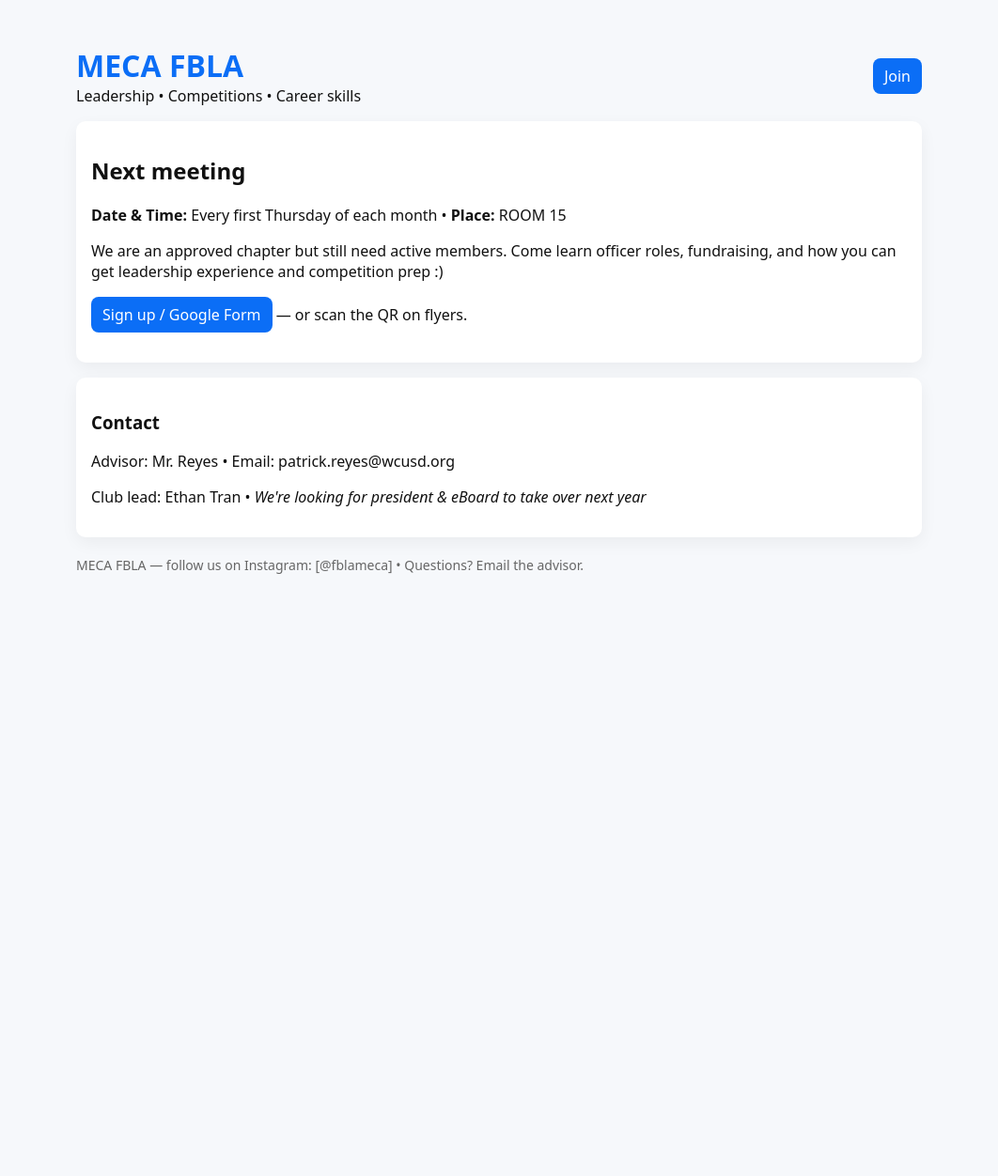
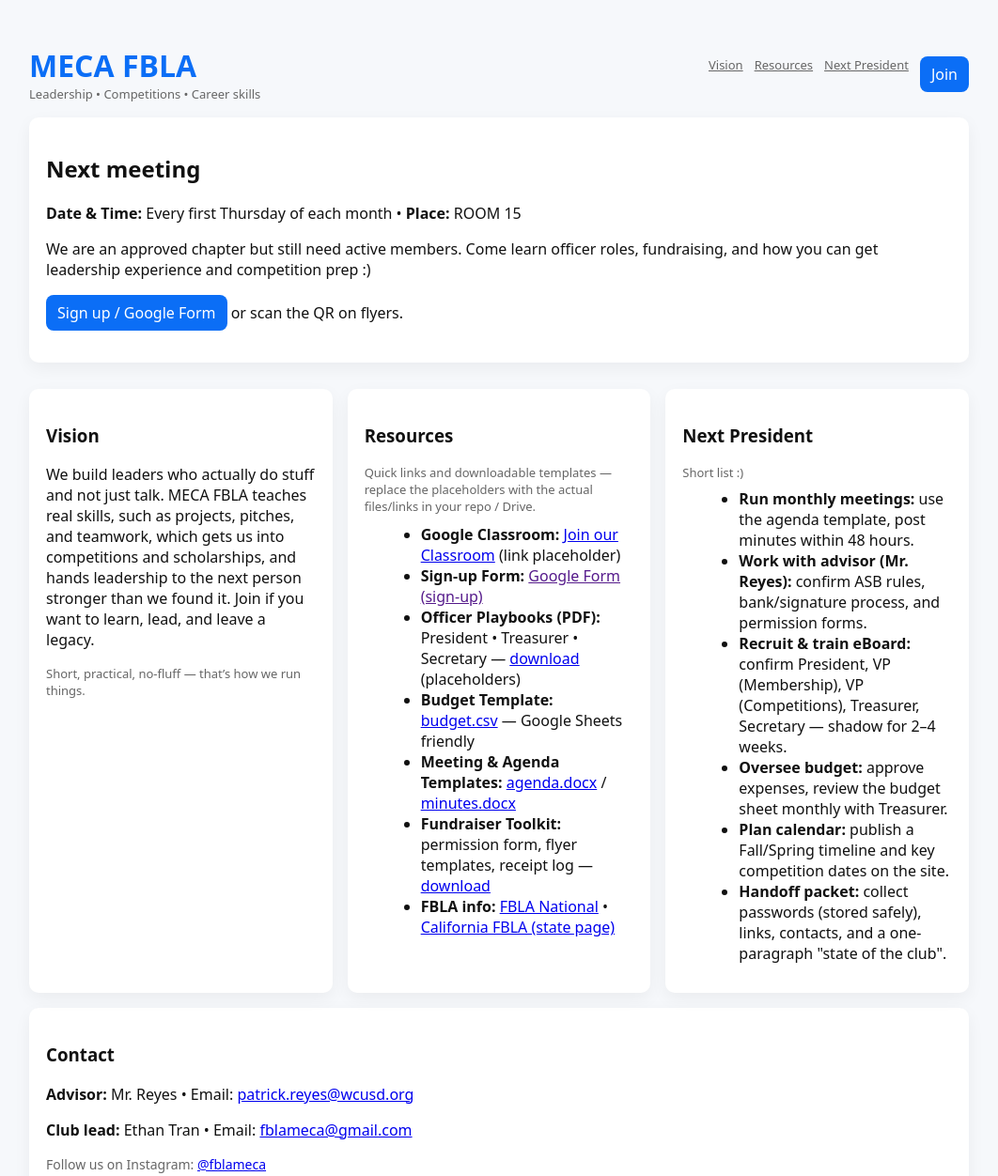
Before and after one commit to draeoy/meca-fbla, a plain HTML site: page index.html in a window 1280 px wide. Shown: the top 1252 px of the page at 94% size, without its empty margins (109-1171 px from the left). Before the commit the page ends 800 px from the top, so only its background shows below. Drawn offline with Linux system fonts and the light colour scheme.

Commit message:
Update index.html
Added extra changes to the website :)

```diff
--- a/index.html
+++ b/index.html
@@ -5,13 +5,21 @@
   <meta name="viewport" content="width=device-width,initial-scale=1" />
   <title>MECA FBLA</title>
   <style>
-    body{font-family:system-ui,-apple-system,Segoe UI,Roboto,Arial;margin:0;background:#f6f8fb;color:#111}
-    .wrap{max-width:900px;margin:28px auto;padding:20px}
-    header{display:flex;align-items:center;gap:16px}
-    h1{margin:0;color:#0b6ef6}
-    .card{background:#fff;padding:16px;border-radius:10px;box-shadow:0 6px 18px rgba(10,15,25,0.05);margin-top:16px}
-    a.button{display:inline-block;padding:8px 12px;background:#0b6ef6;color:#fff;border-radius:8px;text-decoration:none}
-    footer{margin-top:20px;color:#666;font-size:14px}
+    :root{--accent:#0b6ef6;--bg:#f6f8fb;--card:#fff;--muted:#666}
+    body{font-family:system-ui,-apple-system,Segoe UI,Roboto,Arial;margin:0;background:var(--bg);color:#111}
+    .wrap{max-width:1000px;margin:28px auto;padding:20px}
+    header{display:flex;align-items:center;gap:16px;flex-wrap:wrap}
+    h1{margin:0;color:var(--accent)}
+    nav{margin-left:auto;display:flex;gap:8px;flex-wrap:wrap}
+    a.button{display:inline-block;padding:8px 12px;background:var(--accent);color:#fff;border-radius:8px;text-decoration:none}
+    .card{background:var(--card);padding:18px;border-radius:10px;box-shadow:0 6px 18px rgba(10,15,25,0.05);margin-top:16px}
+    .grid{display:grid;grid-template-columns:repeat(auto-fit,minmax(260px,1fr));gap:16px;margin-top:12px}
+    ul{margin:8px 0 0 20px}
+    footer{margin-top:20px;color:var(--muted);font-size:14px;text-align:center;padding-bottom:24px}
+    .muted{color:var(--muted);font-size:14px}
+    .small{font-size:13px;color:var(--muted)}
+    .qr{max-width:120px;border-radius:8px;display:block;margin-top:8px}
+    @media(min-width:900px){nav{gap:12px}}
   </style>
 </head>
 <body>
@@ -19,27 +27,77 @@
     <header>
       <div>
         <h1>MECA FBLA</h1>
-        <div>Leadership • Competitions • Career skills</div>
+        <div class="small">Leadership • Competitions • Career skills</div>
       </div>
-      <div style="margin-left:auto">
+
+      <nav>
+        <a class="small" href="#vision">Vision</a>
+        <a class="small" href="#resources">Resources</a>
+        <a class="small" href="#officers">Next President</a>
         <a class="button" href="#join">Join</a>
-      </div>
+      </nav>
     </header>
 
-    <section class="card">
+    <section class="card" id="meeting">
       <h2>Next meeting</h2>
-      <p><strong>Date & Time:</strong> Every first Thursday of each month • <strong>Place:</strong> ROOM 15 </p>
-      <p>We are an approved chapter but still need active members. Come learn officer roles, fundraising, and how you can get leadership experience and competition prep :) </p>
-      <p><a href="[GOOGLE_FORM_LINK]" class="button">Sign up / Google Form</a> — or scan the QR on flyers.</p>
+      <p><strong>Date & Time:</strong> Every first Thursday of each month • <strong>Place:</strong> ROOM 15</p>
+      <p>We are an approved chapter but still need active members. Come learn officer roles, fundraising, and how you can get leadership experience and competition prep :)</p>
+      <p>
+        <a href=" " class="button" id="join">Sign up / Google Form</a>
+         or scan the QR on flyers.
+      </p>
+      <img src="assets/qr-signup.png" alt="QR to sign up" class="qr" onerror="this.style.display='none'">
     </section>
+
+    <div class="grid">
+      <section class="card" id="vision">
+        <h3>Vision</h3>
+        <p style="margin-top:6px">
+          We build leaders who actually do stuff and not just talk. MECA FBLA teaches real skills, such as projects, pitches, and teamwork, which gets us into competitions and scholarships, and hands leadership to the next person stronger than we found it. Join if you want to learn, lead, and leave a legacy.
+        </p>
+        <p class="small">Short, practical, no-fluff — that’s how we run things.</p>
+      </section>
+
+      <section class="card" id="resources">
+        <h3>Resources</h3>
+        <p class="small" style="margin:6px 0 10px 0">Quick links and downloadable templates — replace the placeholders with the actual files/links in your repo / Drive.</p>
+        <ul>
+          <li><strong>Google Classroom:</strong> <a href="https://classroom.google.com/c/ODEwNTQxMjM3OTUy" target="_blank" rel="noopener">Join our Classroom</a> (link placeholder)</li>
+          <li><strong>Sign-up Form:</strong> <a href="" target="_blank" rel="noopener">Google Form (sign-up)</a></li>
+          <li><strong>Officer Playbooks (PDF):</strong> President • Treasurer • Secretary — <a href="/assets/playbooks/president.pdf">download</a> (placeholders)</li>
+          <li><strong>Budget Template:</strong> <a href="/assets/templates/budget.csv">budget.csv</a> — Google Sheets friendly</li>
+          <li><strong>Meeting & Agenda Templates:</strong> <a href="/assets/templates/agenda.docx">agenda.docx</a> / <a href="/assets/templates/minutes.docx">minutes.docx</a></li>
+          <li><strong>Fundraiser Toolkit:</strong> permission form, flyer templates, receipt log — <a href="/assets/toolkit/fundraising.zip">download</a></li>
+          <li><strong>FBLA info:</strong> <a href="https://www.fbla-pbl.org/" target="_blank" rel="noopener">FBLA National</a> • <a href="#" target="_blank" rel="noopener">California FBLA (state page)</a></li>
+        </ul>
+        <p class="small" style="margin-top:10px"></p>
+      </section>
+
+      <section class="card" id="officers">
+        <h3>Next President</h3>
+        <p class="small" style="margin-bottom:8px">Short list :)</p>
+        <ul>
+          <li><strong>Run monthly meetings:</strong> use the agenda template, post minutes within 48 hours.</li>
+          <li><strong>Work with advisor (Mr. Reyes):</strong> confirm ASB rules, bank/signature process, and permission forms.</li>
+          <li><strong>Recruit & train eBoard:</strong> confirm President, VP (Membership), VP (Competitions), Treasurer, Secretary — shadow for 2–4 weeks.</li>
+          <li><strong>Oversee budget:</strong> approve expenses, review the budget sheet monthly with Treasurer.</li>
+          <li><strong>Plan calendar:</strong> publish a Fall/Spring timeline and key competition dates on the site.</li>
+          <li><strong>Handoff packet:</strong> collect passwords (stored safely), links, contacts, and a one-paragraph "state of the club".</li>
+        </ul>
+        <p class="small" style="margin-top:8px"></p>
+      </section>
+    </div>
 
     <section class="card">
       <h3>Contact</h3>
-      <p>Advisor: Mr. Reyes • Email: patrick.reyes@wcusd.org </p>
-      <p>Club lead: Ethan Tran • <em> We're looking for president & eBoard to take over next year </em></p>
+      <p><strong>Advisor:</strong> Mr. Reyes • Email: <a href="mailto:patrick.reyes@wcusd.org">patrick.reyes@wcusd.org</a></p>
+      <p><strong>Club lead:</strong> Ethan Tran • Email: <a href="mailto:fblameca@gmail.com">fblameca@gmail.com</a></p>
+      <p class="muted">Follow us on Instagram: <a href="https://instagram.com/fblameca" target="_blank" rel="noopener">@fblameca</a></p>
     </section>
 
-    <footer>MECA FBLA — follow us on Instagram: [@fblameca] • Questions? Email the advisor.</footer>
+    <footer>
+      MECA FBLA building skills, winning competitions, and creating the next generation of leaders. © MECA FBLA
+    </footer>
   </div>
 </body>
 </html>
```
